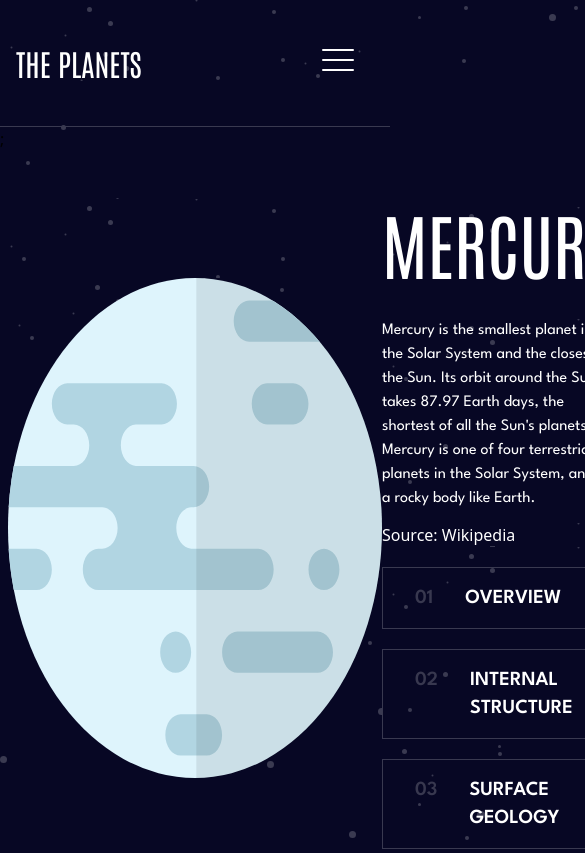
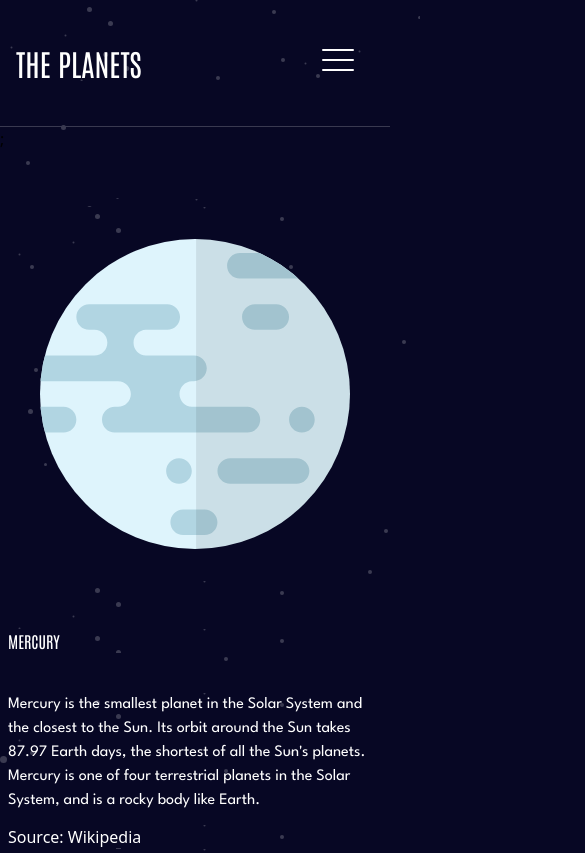
Before and after one commit to paulomiguelJS/planets, a React (Vite) app: page / in a window 390 px wide. Shown: the top 853 px of the page, 585 px wide, since content can reach past the window. Built offline with nearby package versions, Linux system fonts and the light colour scheme.

Commit message:
Responsive layout started, need more changes

```diff
--- a/src/components/Planet/index.jsx
+++ b/src/components/Planet/index.jsx
@@ -13,15 +13,14 @@ const Planet = ({ planetData }) => {
 
 
   return (
-    <main className="p-2 mt-12 container mx-auto text-white flex items-center justify-around ">
+    <main className=" flex flex-col items-center justify-around  lg:flex-row p-2 mt-12 container mx-auto text-white">
       <img
-        className="basis-1/3 transform transition duration-1000 hover:scale-110 animate-[fade-in-down_2s_ease-out]"
+        className="basis-1/3 p-8 transform transition duration-1000 hover:scale-110 animate-[fade-in-down_2s_ease-out]"
         src={planetImage}
         alt={"Imagem"}
-        style={{ height: "500px" }}
       />
       <aside className="basis-1/4">
-        <h1 className="font-title text-7xl mb-10 animate-[fade-in-down_0.5s_ease-out]">
+        <h1 className="font-title lg:text-7xl mb-10 animate-[fade-in-down_0.5s_ease-out] mt-12 sm:text-6xl">
           {planetData?.name}
         </h1>
         <p className="font-body text-base mb-3 animate-[fade-in-down_0.8s_ease-out]">
```
